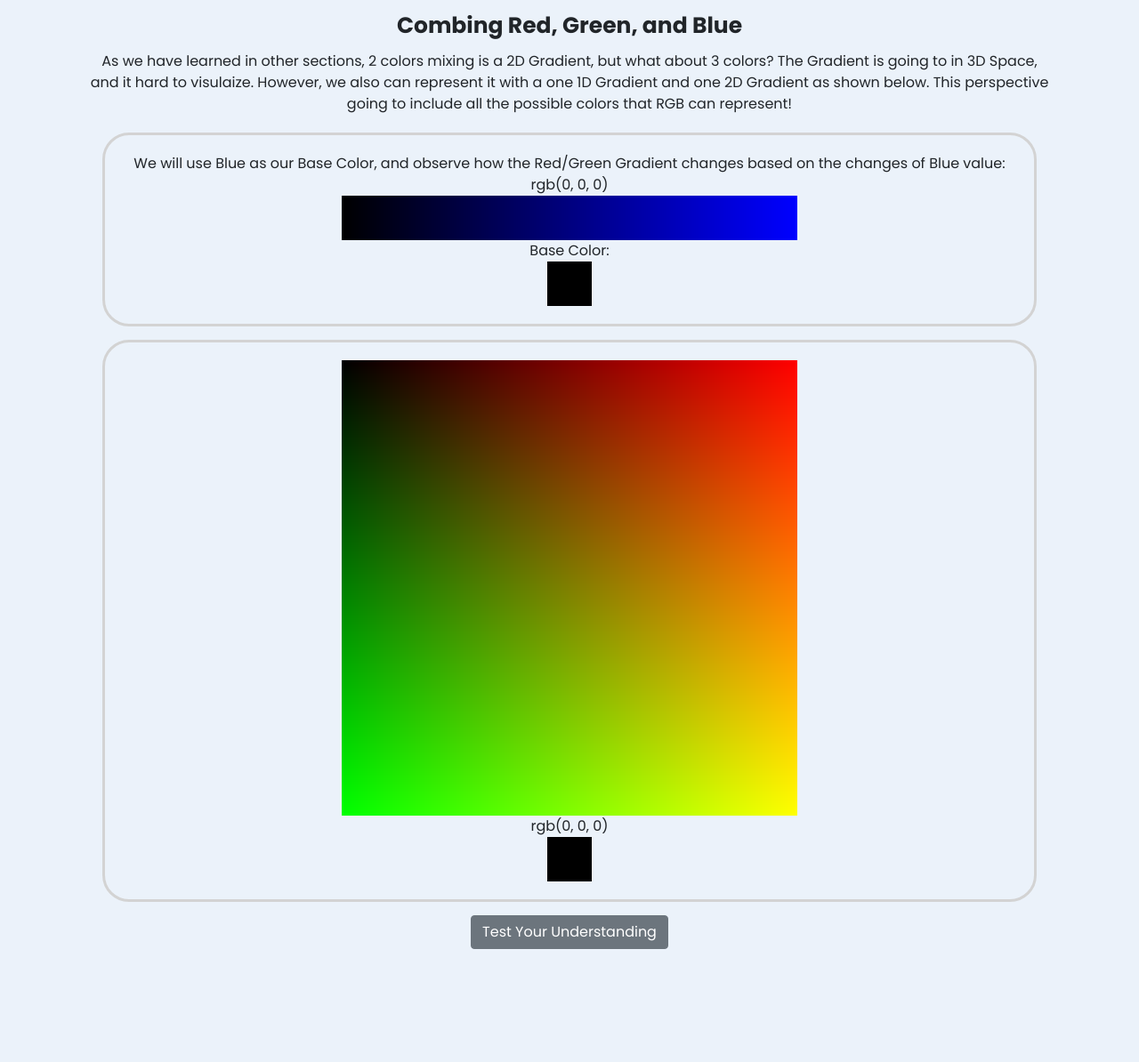
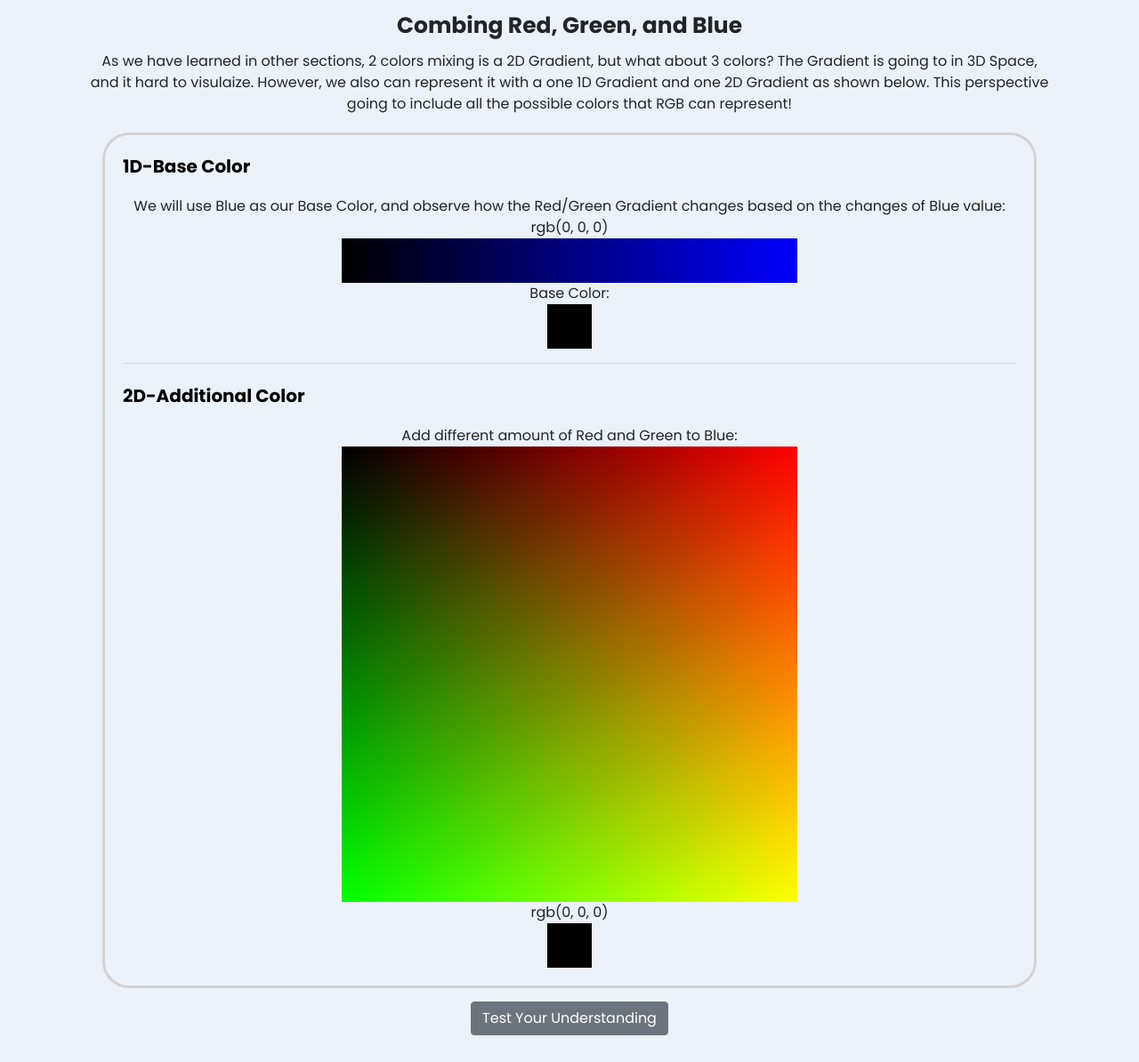
Before and after one commit to DingPang/Coms4170_RGB, a Flask app: page /learn/explore in a window 1280 px wide. Shown: the part 61-1255 px from the top of the page at 89% size. Before the commit the page ends 1128 px from the top, so only its background shows below. Run offline with Flask 2, Linux system fonts and the light colour scheme; some libraries are stand-ins or nearby versions.

Commit message:
fixed learn info sub-titles

```diff
--- a/static/main.css
+++ b/static/main.css
@@ -237,3 +237,14 @@ input {
 .score-tag {
   background-color: white;
 }
+
+hr{
+  height: 5px;
+}
+
+.sub-title{
+  font-size: 20px;
+  color: #010101;
+  font-weight: bold;
+  float:left;
+}
--- a/templates/learn_explore.html
+++ b/templates/learn_explore.html
@@ -14,6 +14,10 @@
         {{item.words}}
     </div>
     <div class="instructions">
+        <div class="sub-title">
+            1D-Base Color
+        </div>
+        <br><br>
         We will use Blue as our Base Color, and observe how the Red/Green Gradient changes based on the changes of Blue value:
         <div id  = "base_value">
             rgb(0, 0, 0)
@@ -21,9 +25,13 @@
         <canvas width="512" height="50" id="base"></canvas>
         Base Color: <br>
         <canvas width="50" height="50" id="base_color"></canvas>
-    </div>
 
-    <div class="instructions">
+        <hr />
+        <div class="sub-title">
+            2D-Additional Color
+        </div>
+        <br><br>
+        Add different amount of Red and Green to Blue:
         <canvas width="512" height="512" id="2D"></canvas>
         <div id  = "2D_value">
             rgb(0, 0, 0)
```
Also changed, not shown: templates/learn_mix2.html (+14 -8 lines).
